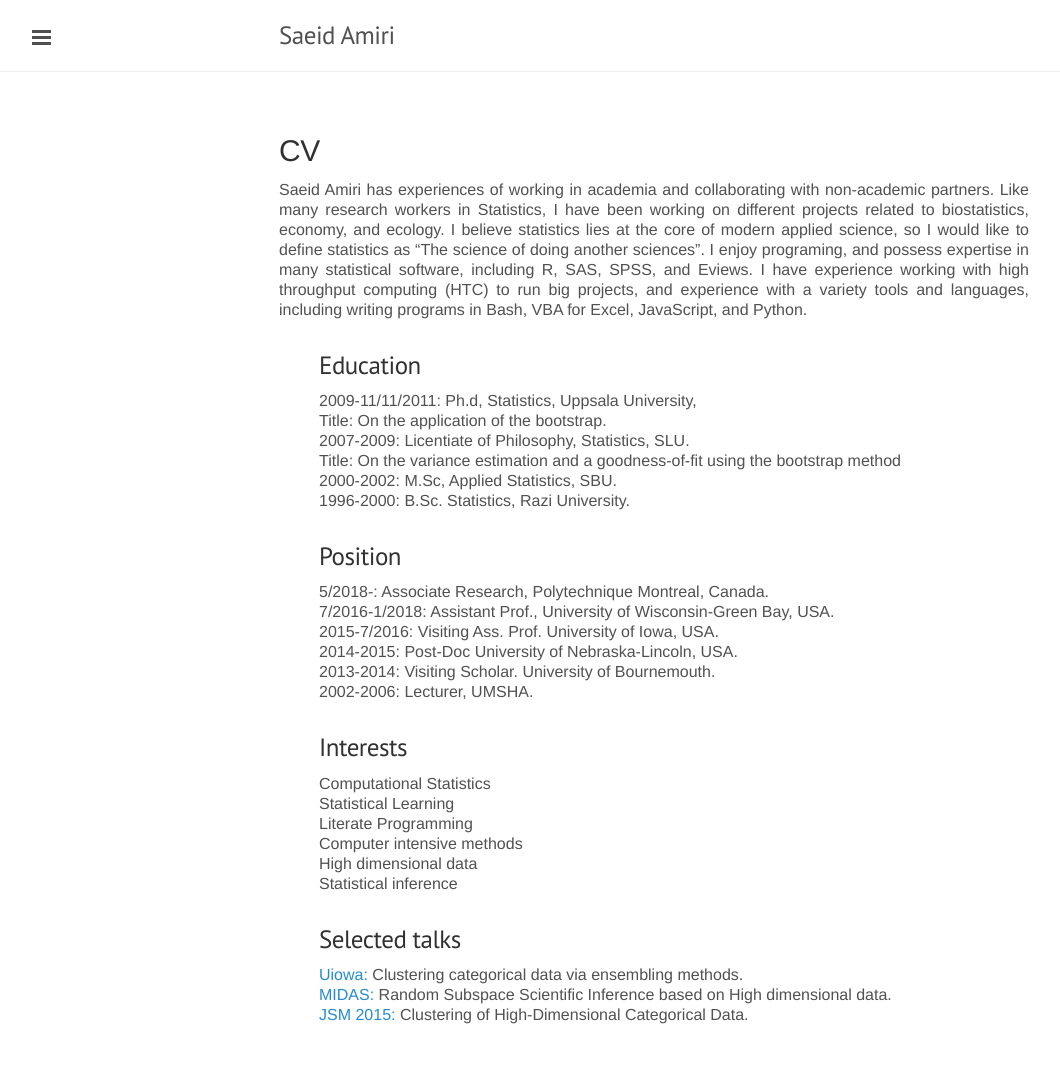
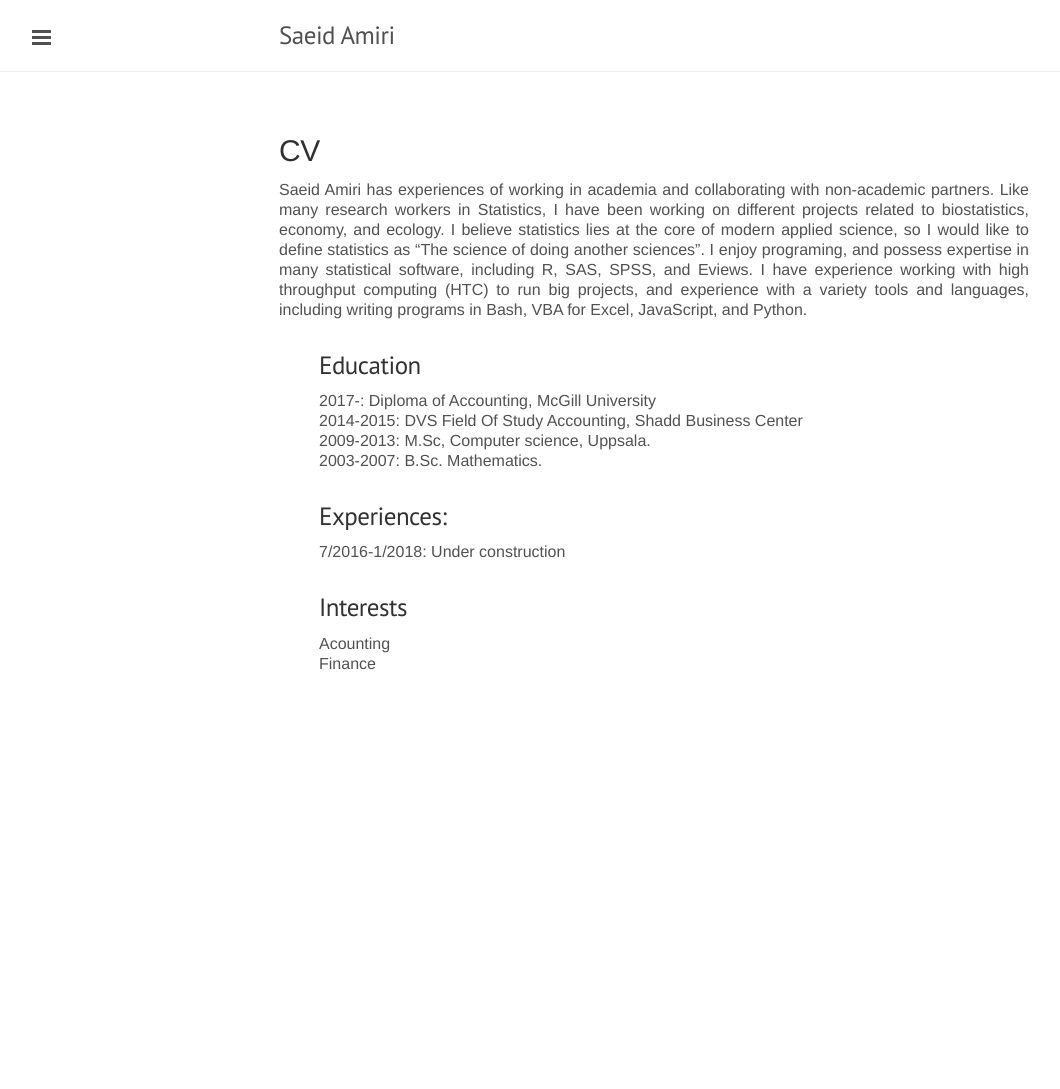
Before and after one commit to leilaalimehr/leilaalimehr.github.io, a Jekyll site: the page built from CV.md, in a window 1280 px wide. Shown: the whole page, without its empty margins (1-1061 px from the left). Built offline with Jekyll 4.4.1, drawn with Linux system fonts in a browser that asks for light colours; nearby versions of some CDN libraries; some web fonts are replaced; comment, search, counter and statistics services are not loaded; after the commit the page ends 900 px from its top, so only the background shows below that.

Commit message:
Update CV.md

```diff
--- a/CV.md
+++ b/CV.md
@@ -11,43 +11,24 @@ Saeid Amiri has experiences of working in academia and collaborating with non-ac
  Education
 </h3>
 <p>
-2009-11/11/2011: Ph.d, Statistics, Uppsala University,<br>
-Title: On the application of the bootstrap.<br>
-2007-2009:  Licentiate of Philosophy, Statistics, SLU.<br>
-  Title: On the variance estimation and a goodness-of-fit using the bootstrap method<br>
-2000-2002: M.Sc, Applied Statistics, SBU.<br>
-1996-2000: B.Sc. Statistics, Razi University.
+2017-: Diploma of Accounting, McGill University<br>
+2014-2015: DVS Field Of Study Accounting, Shadd Business Center <br>
+2009-2013: M.Sc, Computer science, Uppsala.<br>
+2003-2007: B.Sc. Mathematics.
 </p>
 <h3>
-Position
+Experiences:
 </h3>
 <p>
-5/2018-: Associate Research, Polytechnique Montreal, Canada. <br>
-7/2016-1/2018: Assistant Prof., University of Wisconsin-Green Bay, USA. <br>
-2015-7/2016: Visiting Ass. Prof. University of Iowa, USA.<br>
-2014-2015: Post-Doc University of Nebraska-Lincoln, USA.<br>
-2013-2014: Visiting Scholar. University of Bournemouth.<br>
-2002-2006: Lecturer, UMSHA.
+7/2016-1/2018: Under construction <br>
 </p>
 
 <h3>
 Interests
 </h3>
 <p>
-Computational Statistics<br>
-Statistical Learning<br>
-Literate Programming <br>
-Computer intensive methods <br>
-High dimensional data <br>
-Statistical inference
+Acounting<br>
+Finance<br>
 </p>
 
-<h3>
-Selected talks
-</h3>
-<p>
-<a href="https://stat.uiowa.edu/events/saeid-amiri-colloquium-speaker"> Uiowa:</a> Clustering categorical data via ensembling methods. <br>
-<a href="http://arc.umich.edu/news-events/tag/midas/"> MIDAS:</a> Random Subspace Scientific Inference based on High dimensional data. <br>
-<a> JSM 2015:</a> Clustering of High-Dimensional Categorical Data.
-</p>
 </ul>
```
